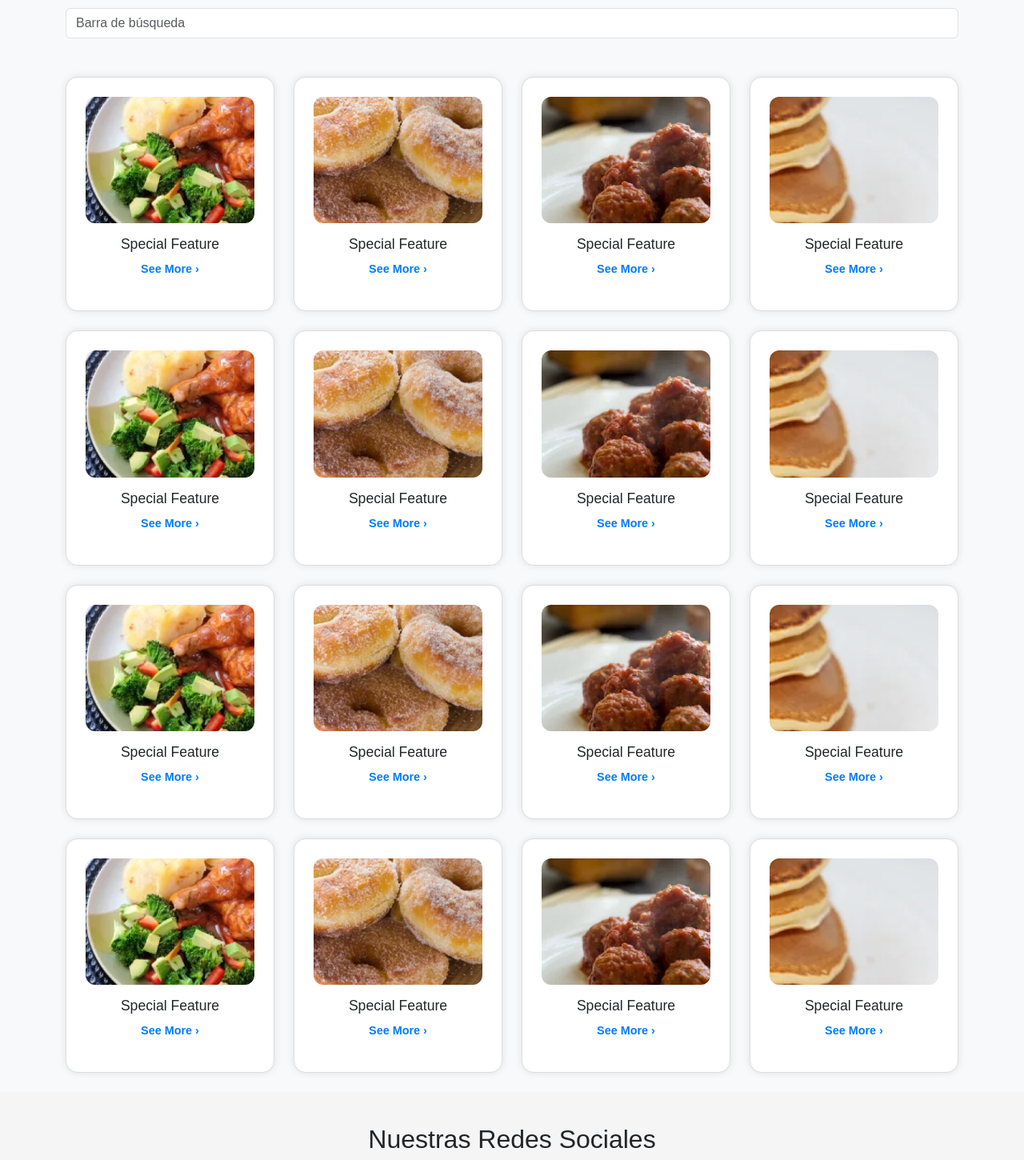
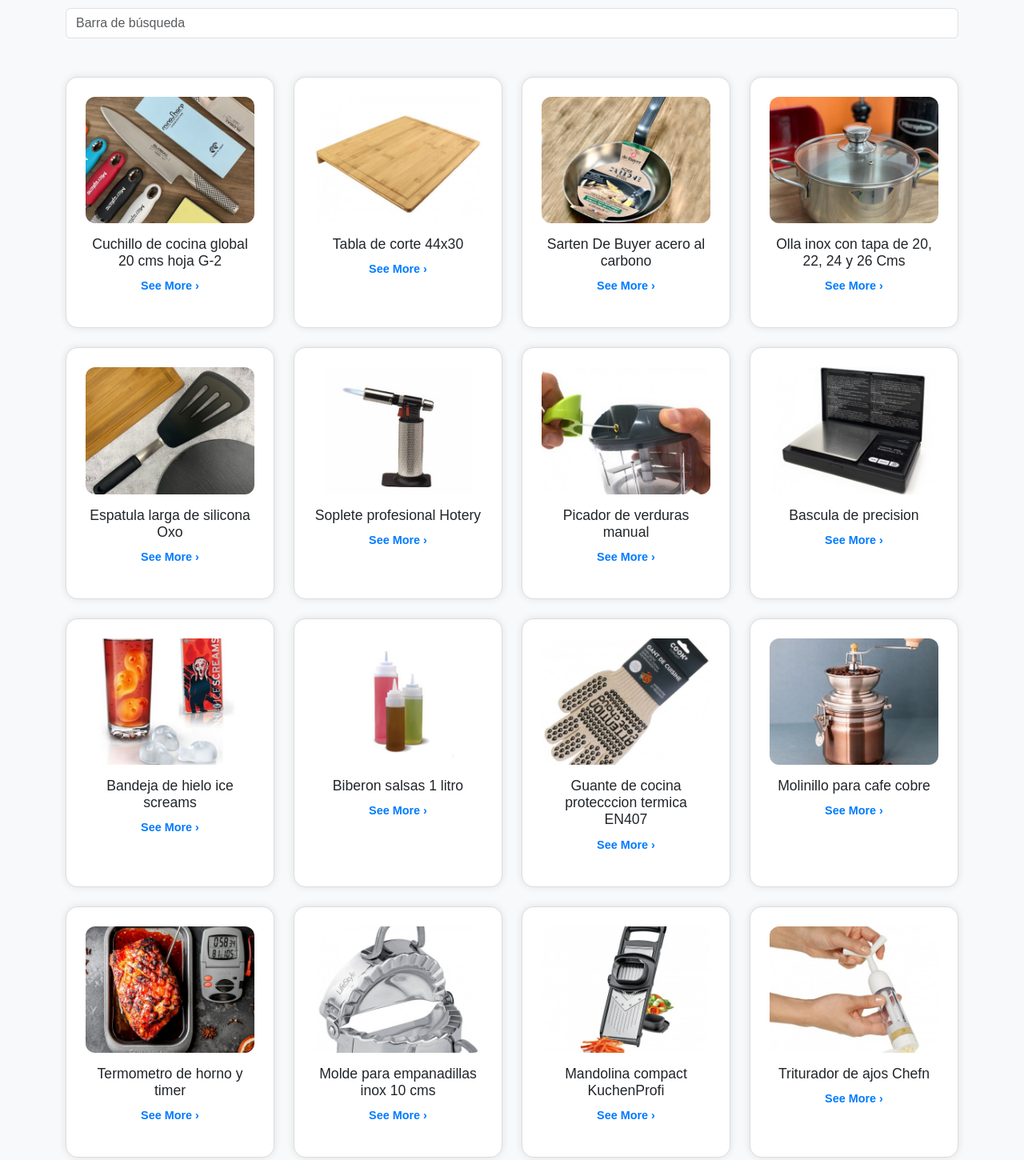
Before and after one commit to Pgtmedac/Creacion_pagina_web_Viva_la_comida, a website: page tienda_utensilios.html in a window 1280 px wide. Shown: the part 180-1630 px from the top of the page at 80% size. Drawn offline with Linux system fonts and the light colour scheme.

Commit message:
tienda2 imagenes y texto

```diff
--- a/tienda_utensilios.html
+++ b/tienda_utensilios.html
@@ -99,10 +99,10 @@
             <div class="col">
                 <div class="product-card">
                     <div class="product-img-container">
-                        <img src="./imagenes/image1.png" alt="Producto 1">
+                        <img src="./imagenes/image17.png" alt="Producto 1">
                     </div>
                     <div class="card-body">
-                        <h5>Special Feature</h5>
+                        <h5>Cuchillo de cocina global 20 cms hoja G-2</h5>
                         <a href="./producto.html" class="see-more">See More ›</a>
                     </div>
                 </div>
@@ -112,10 +112,10 @@
             <div class="col">
                 <div class="product-card">
                     <div class="product-img-container">
-                        <img src="./imagenes/image2.png" alt="Producto 2">
+                        <img src="./imagenes/image18.png" alt="Producto 2">
                     </div>
                     <div class="card-body">
-                        <h5>Special Feature</h5>
+                        <h5>Tabla de corte 44x30</h5>
                         <a href="./producto.html" class="see-more">See More ›</a>
                     </div>
                 </div>
@@ -125,10 +125,10 @@
             <div class="col">
                 <div class="product-card">
                     <div class="product-img-container">
-                        <img src="./imagenes/image3.png" alt="Producto 3">
+                        <img src="./imagenes/image19.png" alt="Producto 3">
                     </div>
                     <div class="card-body">
-                        <h5>Special Feature</h5>
+                        <h5>Sarten De Buyer acero al carbono</h5>
                         <a href="./producto.html" class="see-more">See More ›</a>
                     </div>
                 </div>
@@ -138,10 +138,10 @@
             <div class="col">
                 <div class="product-card">
                     <div class="product-img-container">
-                        <img src="./imagenes/image4.png" alt="Producto 4">
+                        <img src="./imagenes/image20.png" alt="Producto 4">
                     </div>
                     <div class="card-body">
-                        <h5>Special Feature</h5>
+                        <h5>Olla inox con tapa de 20, 22, 24 y 26 Cms</h5>
                         <a href="./producto.html" class="see-more">See More ›</a>
                     </div>
                 </div>
@@ -151,10 +151,10 @@
             <div class="col">
                 <div class="product-card">
                     <div class="product-img-container">
-                        <img src="./imagenes/image1.png" alt="Producto 5">
+                        <img src="./imagenes/image21.png" alt="Producto 5">
                     </div>
                     <div class="card-body">
-                        <h5>Special Feature</h5>
+                        <h5>Espatula larga de silicona Oxo</h5>
                         <a href="./producto.html" class="see-more">See More ›</a>
                     </div>
                 </div>
@@ -164,10 +164,10 @@
             <div class="col">
                 <div class="product-card">
                     <div class="product-img-container">
-                        <img src="./imagenes/image2.png" alt="Producto 6">
+                        <img src="./imagenes/image22.png" alt="Producto 6">
                     </div>
                     <div class="card-body">
-                        <h5>Special Feature</h5>
+                        <h5>Soplete profesional Hotery</h5>
                         <a href="./producto.html" class="see-more">See More ›</a>
                     </div>
                 </div>
@@ -177,10 +177,10 @@
             <div class="col">
                 <div class="product-card">
                     <div class="product-img-container">
-                        <img src="./imagenes/image3.png" alt="Producto 7">
+                        <img src="./imagenes/image23.png" alt="Producto 7">
                     </div>
                     <div class="card-body">
-                        <h5>Special Feature</h5>
+                        <h5>Picador de verduras manual</h5>
                         <a href="./producto.html" class="see-more">See More ›</a>
                     </div>
                 </div>
@@ -190,10 +190,10 @@
             <div class="col">
                 <div class="product-card">
                     <div class="product-img-container">
-                        <img src="./imagenes/image4.png" alt="Producto 8">
+                        <img src="./imagenes/image24.png" alt="Producto 8">
                     </div>
                     <div class="card-body">
-                        <h5>Special Feature</h5>
+                        <h5>Bascula de precision</h5>
                         <a href="./producto.html" class="see-more">See More ›</a>
                     </div>
                 </div>
@@ -203,10 +203,10 @@
             <div class="col">
                 <div class="product-card">
                     <div class="product-img-container">
-                        <img src="./imagenes/image1.png" alt="Producto 9">
+                        <img src="./imagenes/image25.png" alt="Producto 9">
                     </div>
                     <div class="card-body">
-                        <h5>Special Feature</h5>
+                        <h5>Bandeja de hielo ice screams</h5>
                         <a href="./producto.html" class="see-more">See More ›</a>
                     </div>
                 </div>
@@ -216,10 +216,10 @@
             <div class="col">
                 <div class="product-card">
                     <div class="product-img-container">
-                        <img src="./imagenes/image2.png" alt="Producto 10">
+                        <img src="./imagenes/image26.png" alt="Producto 10">
                     </div>
                     <div class="card-body">
-                        <h5>Special Feature</h5>
+                        <h5>Biberon salsas 1 litro</h5>
                         <a href="./producto.html" class="see-more">See More ›</a>
                     </div>
                 </div>
@@ -229,10 +229,10 @@
             <div class="col">
                 <div class="product-card">
                     <div class="product-img-container">
-                        <img src="./imagenes/image3.png" alt="Producto 11">
+                        <img src="./imagenes/image27.png" alt="Producto 11">
                     </div>
                     <div class="card-body">
-                        <h5>Special Feature</h5>
+                        <h5>Guante de cocina protecccion termica EN407</h5>
                         <a href="./producto.html" class="see-more">See More ›</a>
                     </div>
                 </div>
@@ -242,10 +242,10 @@
             <div class="col">
                 <div class="product-card">
                     <div class="product-img-container">
-                        <img src="./imagenes/image4.png" alt="Producto 12">
+                        <img src="./imagenes/image28.png" alt="Producto 12">
                     </div>
                     <div class="card-body">
-                        <h5>Special Feature</h5>
+                        <h5>Molinillo para cafe cobre</h5>
                         <a href="./producto.html" class="see-more">See More ›</a>
                     </div>
                 </div>
@@ -255,10 +255,10 @@
             <div class="col">
                 <div class="product-card">
                     <div class="product-img-container">
-                        <img src="./imagenes/image1.png" alt="Producto 13">
+                        <img src="./imagenes/image29.png" alt="Producto 13">
                     </div>
                     <div class="card-body">
-                        <h5>Special Feature</h5>
+                        <h5>Termometro de horno y timer</h5>
                         <a href="./producto.html" class="see-more">See More ›</a>
                     </div>
                 </div>
@@ -268,10 +268,10 @@
             <div class="col">
                 <div class="product-card">
                     <div class="product-img-container">
-                        <img src="./imagenes/image2.png" alt="Producto 14">
+                        <img src="./imagenes/image30.png" alt="Producto 14">
                     </div>
                     <div class="card-body">
-                        <h5>Special Feature</h5>
+                        <h5>Molde para empanadillas inox 10 cms</h5>
                         <a href="./producto.html" class="see-more">See More ›</a>
                     </div>
                 </div>
@@ -281,10 +281,10 @@
             <div class="col">
                 <div class="product-card">
                     <div class="product-img-container">
-                        <img src="./imagenes/image3.png" alt="Producto 15">
+                        <img src="./imagenes/image31.png" alt="Producto 15">
                     </div>
                     <div class="card-body">
-                        <h5>Special Feature</h5>
+                        <h5>Mandolina compact KuchenProfi</h5>
                         <a href="./producto.html" class="see-more">See More ›</a>
                     </div>
                 </div>
@@ -294,10 +294,10 @@
             <div class="col">
                 <div class="product-card">
                     <div class="product-img-container">
-                        <img src="./imagenes/image4.png" alt="Producto 16">
+                        <img src="./imagenes/image32.png" alt="Producto 16">
                     </div>
                     <div class="card-body">
-                        <h5>Special Feature</h5>
+                        <h5>Triturador de ajos Chefn</h5>
                         <a href="./producto.html" class="see-more">See More ›</a>
                     </div>
                 </div>
```
Also changed, not shown: imagenes/image17.png (added), imagenes/image18.png (added), imagenes/image19.png (added), imagenes/image20.png (added), imagenes/image21.png (added), imagenes/image22.png (added), imagenes/image23.png (added), imagenes/image24.png (added), imagenes/image25.png (added), imagenes/image26.png (added), imagenes/image27.png (added), imagenes/image28.png (added), imagenes/image29.png (added), imagenes/image30.png (added), 2 more files.
